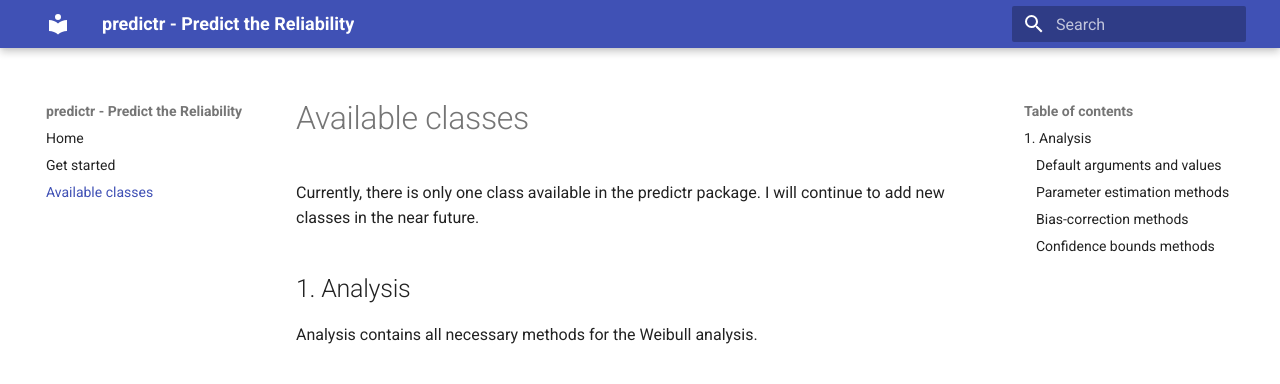
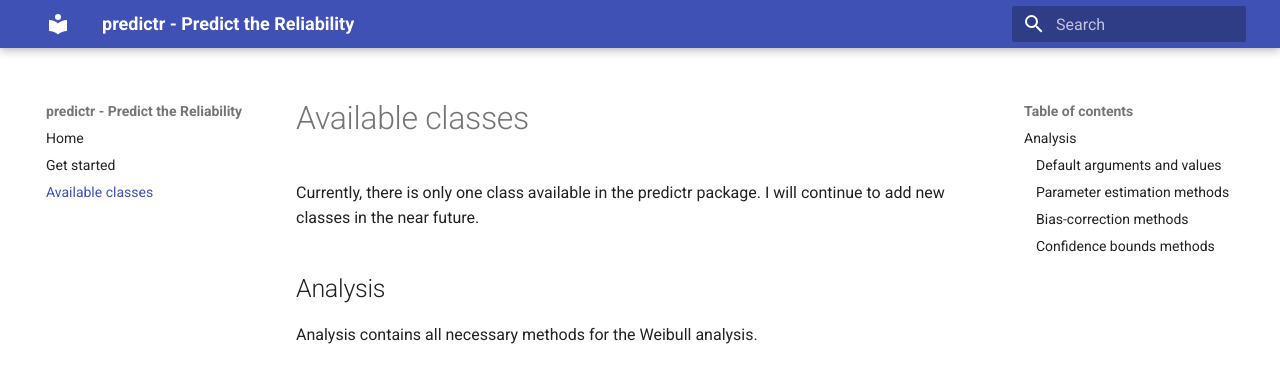
Before and after one commit to tvtoglu/predictr, an MkDocs documentation site: the page built from docs/classes.md, in a window 1280 px wide and 900 px high. Shown: the top 384 px of the window. Built offline with MkDocs 1.6.1 and Material for MkDocs 9.7.7, drawn with Linux system fonts in a browser that asks for light colours.

Commit message:
Update classes.md

```diff
--- a/docs/classes.md
+++ b/docs/classes.md
@@ -1,6 +1,6 @@
 # Available classes
 Currently, there is only one class available in the predictr package. I will continue to add new classes in the near future.
-## 1. Analysis
+## Analysis
 Analysis contains all necessary methods for the Weibull analysis.
 ### Default arguments and values
 This table provides information on alle arguments that are passed to the Analysis class.
```
